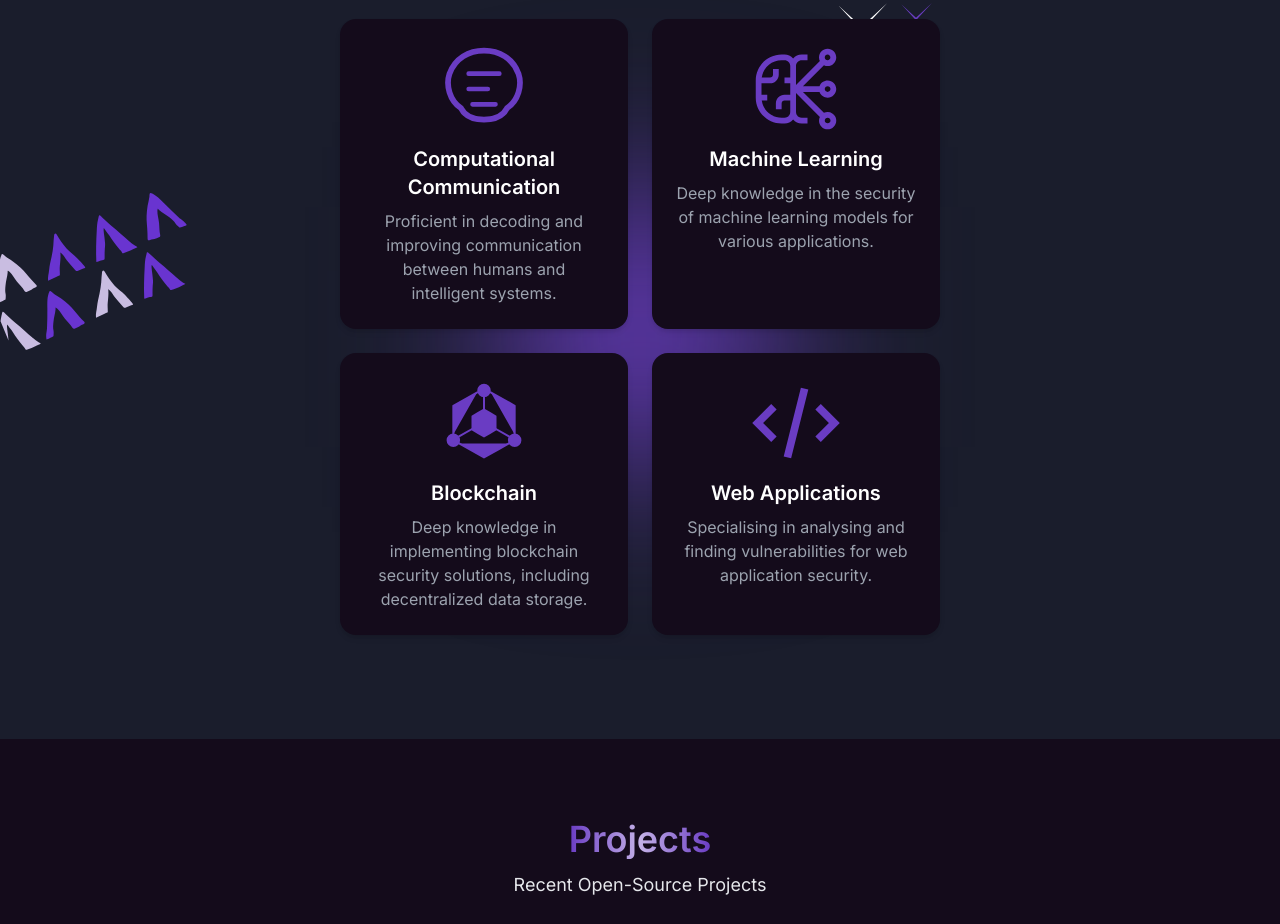
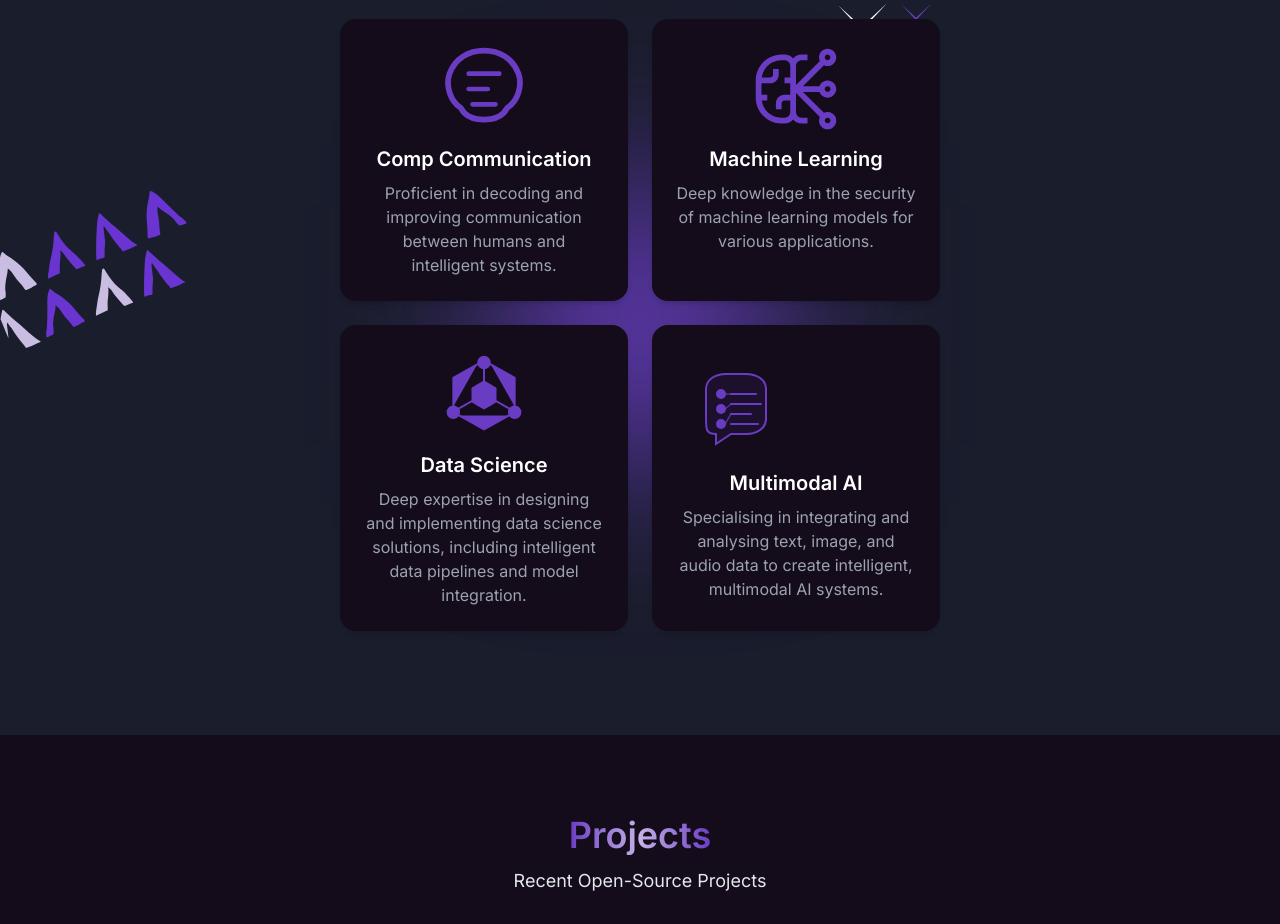
Before and after one commit to paiscapitall/paiscapitall.github.io, a website: page index.html in a window 1280 px wide. Shown: the part 1409-2333 px from the top of the page. Drawn offline with Linux system fonts and the light colour scheme; files whose address does not match are found by name.

Commit message:
Update index.html

```diff
--- a/index.html
+++ b/index.html
@@ -298,7 +298,7 @@
              <path d="M12 2C8 2 4.5 4 3 8c-1 3 0 7 3 9 1 2 3 3 6 3s5-1 6-3c3-2 4-6 3-9-1.5-4-5-6-9-6z" stroke="#6A3CC3" stroke-width="1.5" fill="none"/>
             <path d="M8 8h8M8 12h5M9 16h6" stroke="#6A3CC3" stroke-width="1.2" stroke-linecap="round"/>
           </svg>
-          <h3 class="text-xl font-semibold">Computational Communication</h3>
+          <h3 class="text-xl font-semibold">Comp Communication</h3>
           <p class="text-gray-400 mt-2">
             Proficient in decoding and improving communication between humans
             and intelligent systems.
@@ -346,23 +346,52 @@
               d="M76.6665 69C79.8421 69 82.4165 66.4256 82.4165 63.25C82.4165 60.0744 79.8421 57.5 76.6665 57.5C73.4909 57.5 70.9165 60.0744 70.9165 63.25C70.9165 66.4256 73.4909 69 76.6665 69Z"
               fill="#6A3CC3" stroke="#6A3CC3" stroke-width="2" stroke-linecap="round" stroke-linejoin="round" />
           </svg>
-          <h3 class="text-xl font-semibold">Blockchain</h3>
+          <h3 class="text-xl font-semibold">Data Science</h3>
           <p class="text-gray-400 mt-2">
-            Deep knowledge in implementing blockchain security solutions, including
-            decentralized data storage.
+            Deep expertise in designing and implementing data science solutions,
+            including intelligent data pipelines and model integration.
           </p>
         </div>
         <div
           class="bg-[#140B1B] hover:scale-110 transform transition-all hover:shadow-lg hover:shadow-primary-purple rounded-2xl p-6 w-full lg:w-72 shadow-md">
-          <svg width="92" height="92" class="mx-auto mb-2.5" viewBox="0 0 92 92" fill="none"
+          <!--<svg width="92" height="92" class="mx-auto mb-2.5" viewBox="0 0 92 92" fill="none"
             xmlns="http://www.w3.org/2000/svg">
             <path
               d="M2.24634 46L21.2213 27.025L26.6417 32.4454L13.087 46L26.6417 59.5547L21.2213 64.975L2.24634 46ZM33.6835 79.4574L50.8798 10.6874L58.3165 12.5465L41.124 81.3165L33.6835 79.4574ZM65.3583 59.5547L78.913 46L65.3583 32.4454L70.7825 27.025L89.7575 46L70.7825 64.975L65.3583 59.5547Z"
               fill="#6A3CC3" />
+          </svg>-->
+          <svg width="120" height="120" viewBox="0 0 120 120" xmlns="http://www.w3.org/2000/svg">
+  <!-- Speech bubble with brain/neural network elements -->
+  <g fill="#6A3CC3" stroke="#6A3CC3" stroke-width="2">
+    <!-- Main speech bubble body -->
+    <path d="M30,40 C30,30 40,25 50,25 L70,25 C80,25 90,30 90,40 L90,70 C90,80 80,85 70,85 L55,85 L40,95 L40,85 C30,85 30,80 30,70 Z"
+          fill="#6A3CC3" fill-opacity="0.1" stroke="#6A3CC3"/>
+
+    <!-- Neural network nodes -->
+    <circle cx="45" cy="45" r="4" fill="#6A3CC3"/>
+    <circle cx="45" cy="60" r="4" fill="#6A3CC3"/>
+    <circle cx="45" cy="75" r="4" fill="#6A3CC3"/>
+
+    <!-- Text processing lines -->
+    <g stroke="#6A3CC3" stroke-width="2" stroke-linecap="round">
+      <line x1="55" y1="45" x2="80" y2="45"/>
+      <line x1="55" y1="55" x2="85" y2="55"/>
+      <line x1="55" y1="65" x2="75" y2="65"/>
+      <line x1="55" y1="75" x2="82" y2="75"/>
+    </g>
+
+    <!-- Neural connections -->
+    <g stroke="#6A3CC3" stroke-width="1.5" stroke-linecap="round" opacity="0.7">
+      <line x1="49" y1="45" x2="55" y2="45"/>
+      <line x1="49" y1="60" x2="55" y2="55"/>
+      <line x1="49" y1="75" x2="55" y2="65"/>
+    </g>
+  </g>
           </svg>
-          <h3 class="text-xl font-semibold">Web Applications</h3>
+          <h3 class="text-xl font-semibold">Multimodal AI</h3>
           <p class="text-gray-400 mt-2">
-            Specialising in analysing and finding vulnerabilities for web application security.
+            Specialising in integrating and analysing text, image, and audio
+            data to create intelligent, multimodal AI systems.
           </p>
         </div>
         <!-- Decoration -->
```
